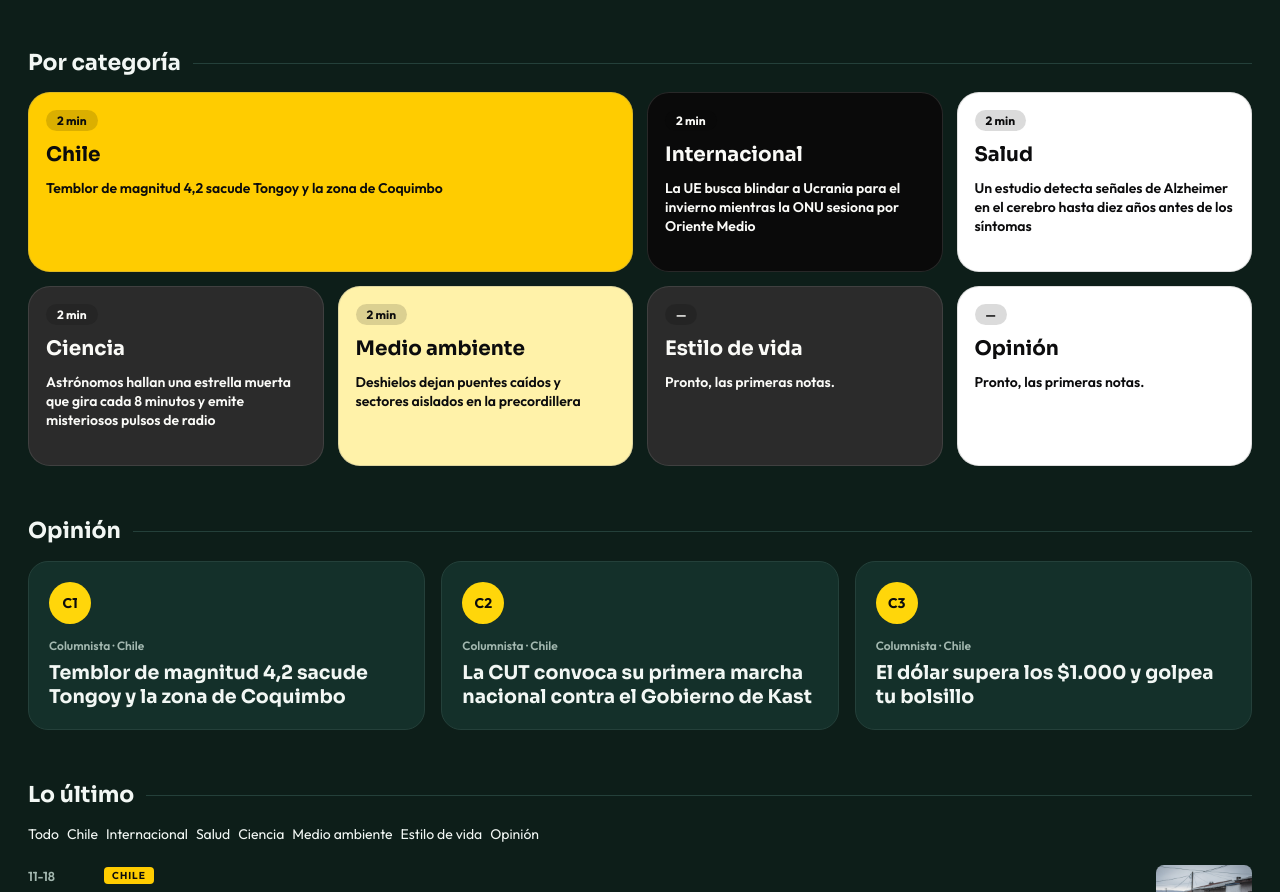
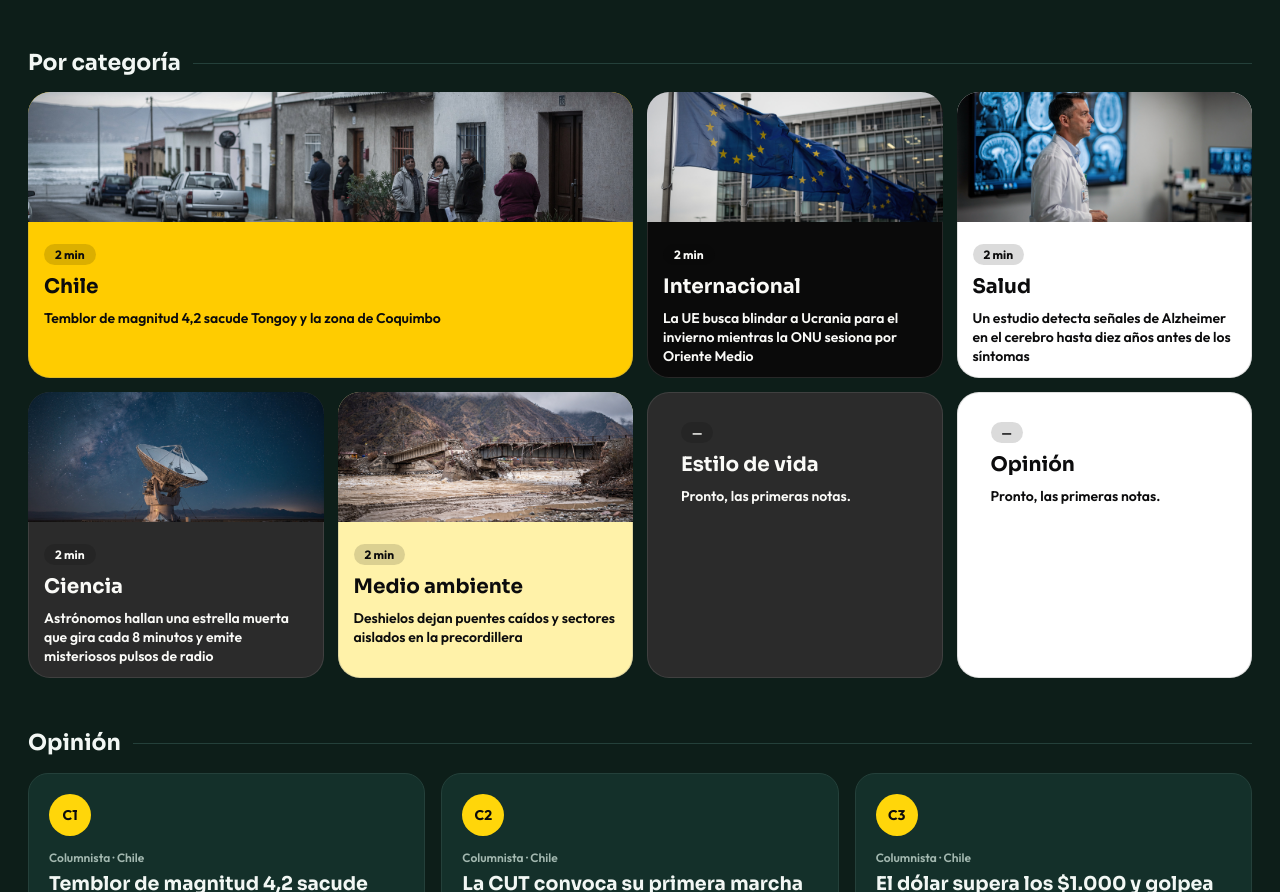
Before and after one commit to marketingianews-coder/30mas, a Next.js app: page / in a window 1280 px wide. Shown: the part 809-1701 px from the top of the page. Built offline with nearby package versions, Linux system fonts and the light colour scheme.

Commit message:
Por categoria: imagen arriba + banda de color abajo para texto

```diff
--- a/app/page.tsx
+++ b/app/page.tsx
@@ -102,15 +102,20 @@ export default function Home() {
                 {categorias.map((c, i) => {
                   const a = top(c.slug);
                   const p = PAL[i % PAL.length];
-                  const inner = (
-                    <>
-                      <span className="mi">{a?.readTime || "—"}</span>
-                      <h2>{c.nombre}</h2>
-                      <p>{a ? a.title : "Pronto, las primeras notas."}</p>
-                    </>
-                  );
                   return (
-                    <Link key={c.slug} href={a ? `/articulo/${a.slug}` : `/categoria/${c.slug}`} className={`b${i === 0 ? " w2" : ""}`} style={{ background: p.bg, color: p.fg }}>{inner}</Link>
+                    <Link key={c.slug} href={a ? `/articulo/${a.slug}` : `/categoria/${c.slug}`}
+                      className={`b${i === 0 ? " w2" : ""}`}
+                      style={{ background: p.bg, color: p.fg, padding: a?.image ? 0 : undefined, overflow: "hidden" }}>
+                      {a?.image && (
+                        // eslint-disable-next-line @next/next/no-img-element
+                        <img src={a.image} alt="" style={{ width: "100%", height: 130, objectFit: "cover", display: "block", flexShrink: 0 }} />
+                      )}
+                      <div style={{ padding: "12px 16px", flex: 1, display: "flex", flexDirection: "column", gap: 8 }}>
+                        <span className="mi">{a?.readTime || "—"}</span>
+                        <h2>{c.nombre}</h2>
+                        <p style={{ margin: 0 }}>{a ? a.title : "Pronto, las primeras notas."}</p>
+                      </div>
+                    </Link>
                   );
                 })}
               </div>
```
